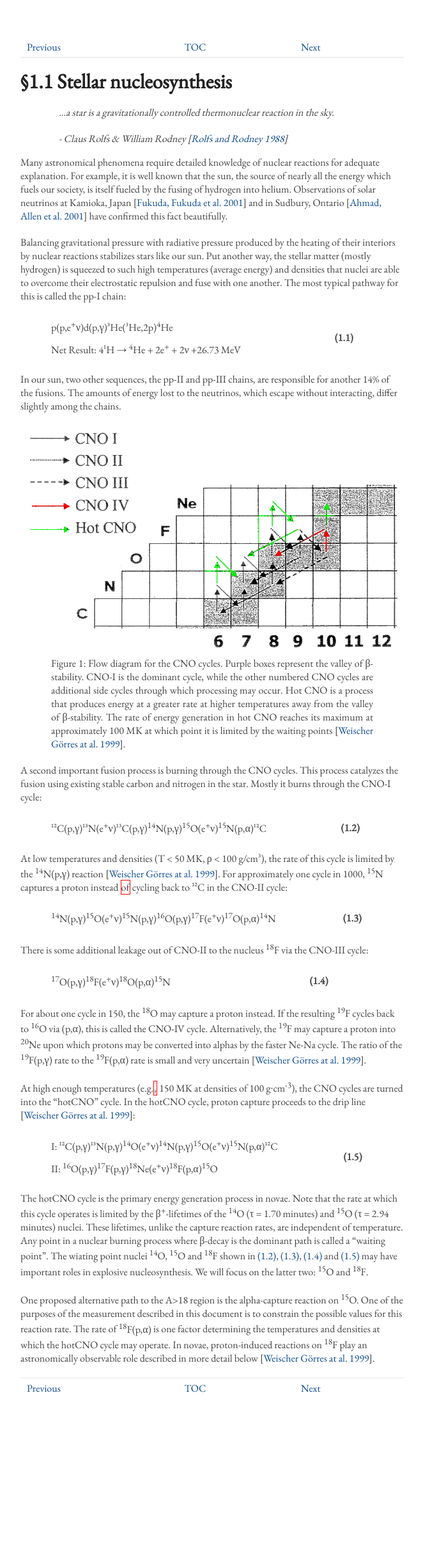
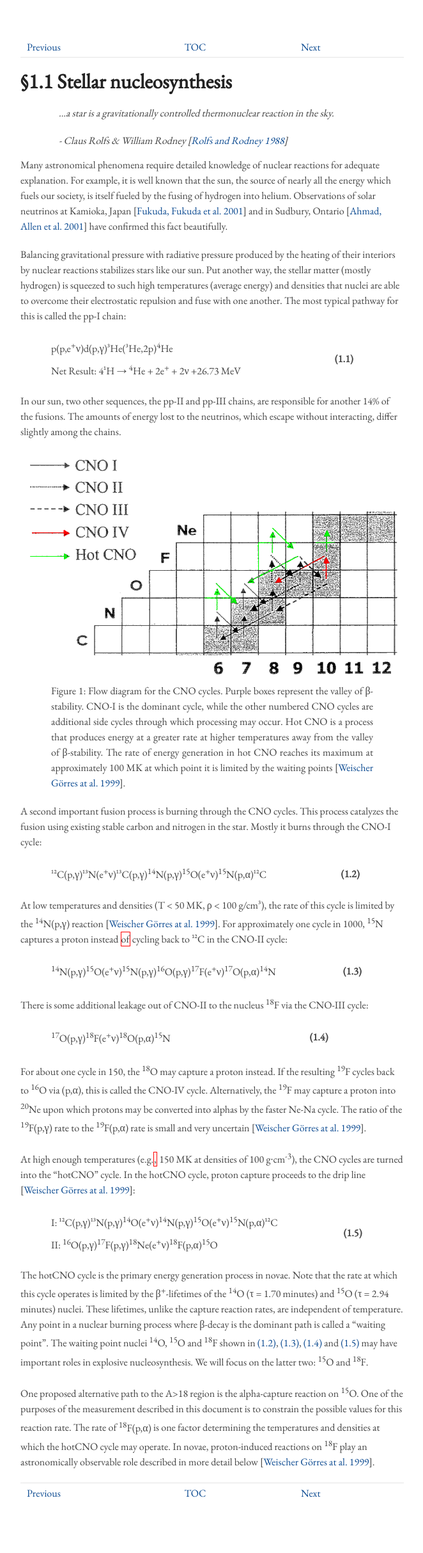
Before and after one commit to dwvisser/19ne-thesis, a Jekyll site: the page built from 1.1-stellar-nucleosynthesis.md, in a window 1280 px wide. Shown: the whole page at 64% size, without its empty margins (308-970 px from the left). Built offline with Jekyll 4.4.1, drawn with Linux system fonts in a browser that asks for light colours; before the commit the page ends 2263 px from its top, so only the background shows below that.

Commit message:
Typo fix and line-height adjustment so super, sub scripts don't mess with line spacing.

```diff
--- a/1.1-stellar-nucleosynthesis.md
+++ b/1.1-stellar-nucleosynthesis.md
@@ -132,7 +132,7 @@ the rate at which this cycle operates is limited by the
 <sup>15</sup>O (τ = 2.94 minutes) nuclei. These lifetimes, unlike the capture
 reaction rates, are independent of temperature. Any point in a nuclear burning
 process where β-decay is the dominant path is called a "waiting point". The
-wiating point nuclei <sup>14</sup>O, <sup>15</sup>O and <sup>18</sup>F shown
+waiting point nuclei <sup>14</sup>O, <sup>15</sup>O and <sup>18</sup>F shown
 in <a href="#eqn1.2">(1.2)</a>, <a href="#eqn1.3">(1.3)</a>,
 <a href="#eqn1.4">(1.4)</a> and <a href="#eqn1.5">(1.5)</a> may have important
 roles in explosive nucleosynthesis. We will focus on the latter two:
--- a/stylesheets/my_custom.css
+++ b/stylesheets/my_custom.css
@@ -9,6 +9,10 @@ body {
 	margin-left: auto;
 	margin-right:auto;
 	color: #444;
+}
+
+p {
+	line-height: 150%;
 }
 
 a {
```
